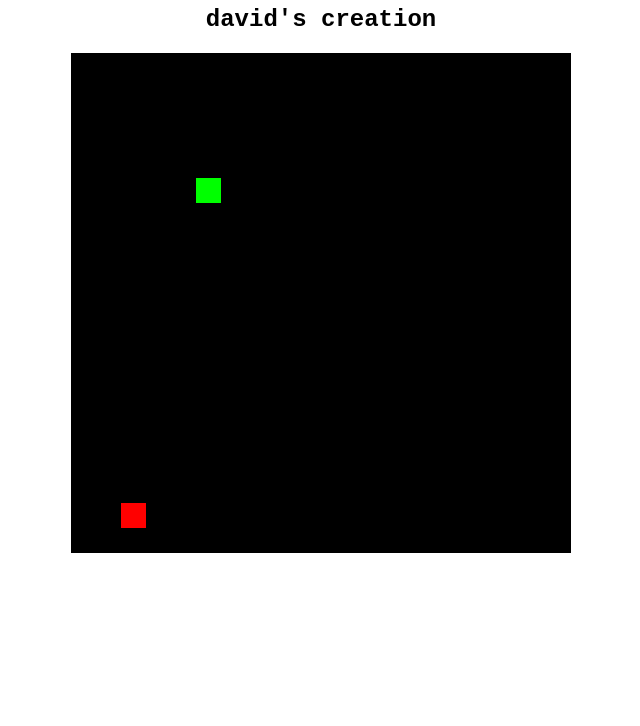
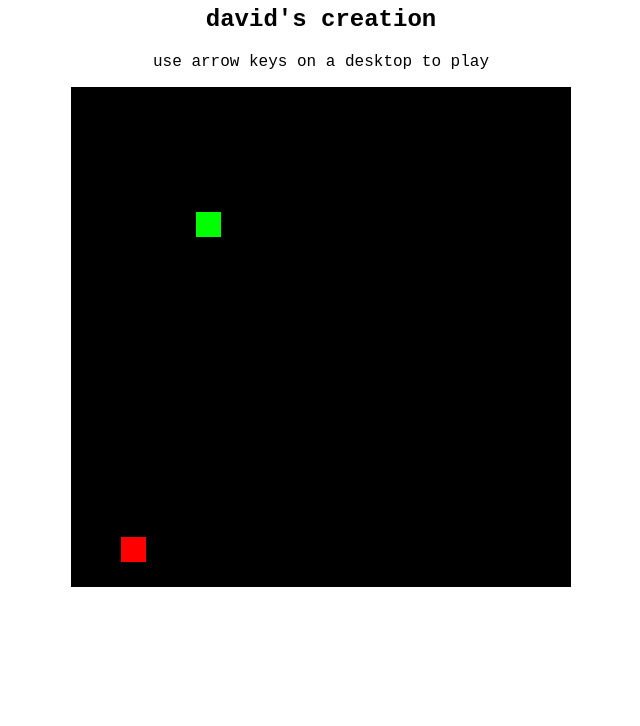
Before and after one commit to covid2020-w1/snake, a plain HTML site: page index.html in a window 1280 px wide. Shown: the part 74-800 px from the top of the page, without its empty margins (319-959 px from the left). Drawn offline with Linux system fonts and the light colour scheme.

Commit message:
Update index.html

```diff
--- a/index.html
+++ b/index.html
@@ -10,6 +10,7 @@
     <body>
         <h1>Snake</h1>
         <h2>david's creation</h2>
+        <p>use arrow keys on a desktop to play</p>
         <canvas id = "board"></canvas>
     </body>
 </html>
```
